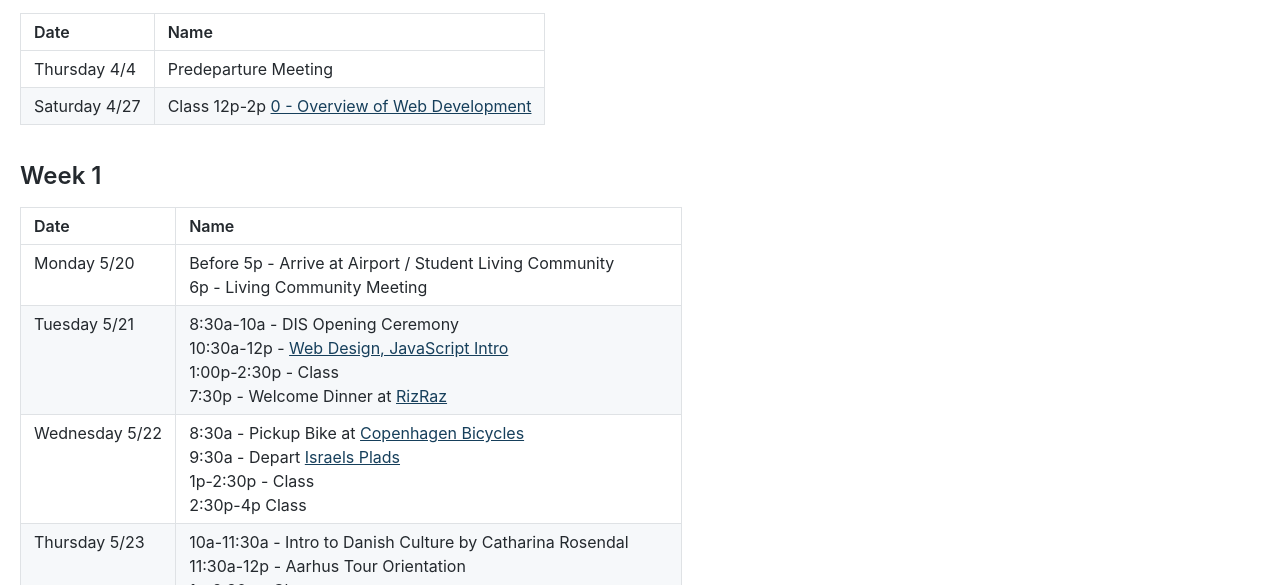
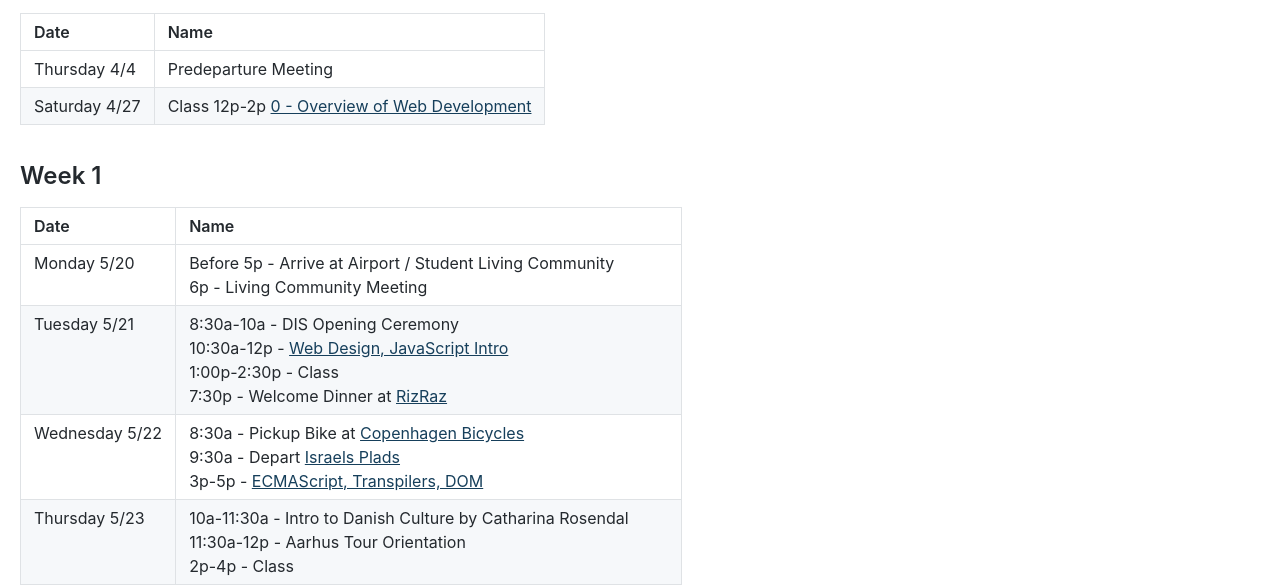
Before and after one commit to cph426-2019/cph426-2019.github.io, a plain HTML site: page docs/schedule.html in a window 1280 px wide. Shown: the part 215-800 px from the top of the page. Drawn offline with nearby package versions, Linux system fonts and the light colour scheme.

Commit message:
Deploy website
Deploy website version based on 7c4c325e30218689bd0897dac12589644ba32ce8

```diff
--- a/docs/schedule.html
+++ b/docs/schedule.html
@@ -18,8 +18,8 @@
 <tbody>
 <tr><td>Monday 5/20</td><td>Before 5p - Arrive at Airport / Student Living Community<br>6p - Living Community Meeting</td></tr>
 <tr><td>Tuesday 5/21</td><td>8:30a-10a - DIS Opening Ceremony<br>10:30a-12p - <a href="/docs/lec1-design-javascript.pdf">Web Design, JavaScript Intro</a><br>1:00p-2:30p - Class<br>7:30p - Welcome Dinner at <a href="https://www.rizraz.dk/mad/">RizRaz</a></td></tr>
-<tr><td>Wednesday 5/22</td><td>8:30a - Pickup Bike at <a href="https://www.google.dk/maps/place/Copenhagen+Bicycles+ApS/@55.6789204,12.5906762,17z/data=!3m1!4b1!4m5!3m4!1s0x4652533cc53a03c1:0x1676a21c46d4658!8m2!3d55.6789174!4d12.5928649?hl=en&amp;shorturl=1">Copenhagen Bicycles</a><br>9:30a - Depart <a href="https://www.google.com/maps/place/Israels+Plads/@55.6829302,12.5688172,15z/data=!4m5!3m4!1s0x0:0x852f35f833ec206b!8m2!3d55.6829302!4d12.5688172">Israels Plads</a><br>1p-2:30p - Class<br>2:30p-4p Class</td></tr>
-<tr><td>Thursday 5/23</td><td>10a-11:30a - Intro to Danish Culture by Catharina Rosendal<br>11:30a-12p - Aarhus Tour Orientation<br>1p-2:30p - Class<br> 2:30p-4p - Class</td></tr>
+<tr><td>Wednesday 5/22</td><td>8:30a - Pickup Bike at <a href="https://www.google.dk/maps/place/Copenhagen+Bicycles+ApS/@55.6789204,12.5906762,17z/data=!3m1!4b1!4m5!3m4!1s0x4652533cc53a03c1:0x1676a21c46d4658!8m2!3d55.6789174!4d12.5928649?hl=en&amp;shorturl=1">Copenhagen Bicycles</a><br>9:30a - Depart <a href="https://www.google.com/maps/place/Israels+Plads/@55.6829302,12.5688172,15z/data=!4m5!3m4!1s0x0:0x852f35f833ec206b!8m2!3d55.6829302!4d12.5688172">Israels Plads</a><br>3p-5p - <a href="/docs/lec2-dom.pdf">ECMAScript, Transpilers, DOM</a></td></tr>
+<tr><td>Thursday 5/23</td><td>10a-11:30a - Intro to Danish Culture by Catharina Rosendal<br>11:30a-12p - Aarhus Tour Orientation<br>2p-4p - Class</td></tr>
 <tr><td>Friday 5/24</td><td>8:30a - Bus to <a href="https://en.wikipedia.org/wiki/Aarhus">Aarhus</a><br>1p-2:30p - Google Technical Talk<br>Sleep in Central Aarhus</td></tr>
 <tr><td>Saturday 5/25</td><td><a href="https://en.aros.dk/">ARoS Modern Art Museum</a> - Return to Copenhagen (Afternoon)</td></tr>
 <tr><td>Sunday 5/26</td><td>Free Day</td></tr>
```
Also changed, not shown: docs/schedule/index.html (+2 -2 lines), 1 other file.
